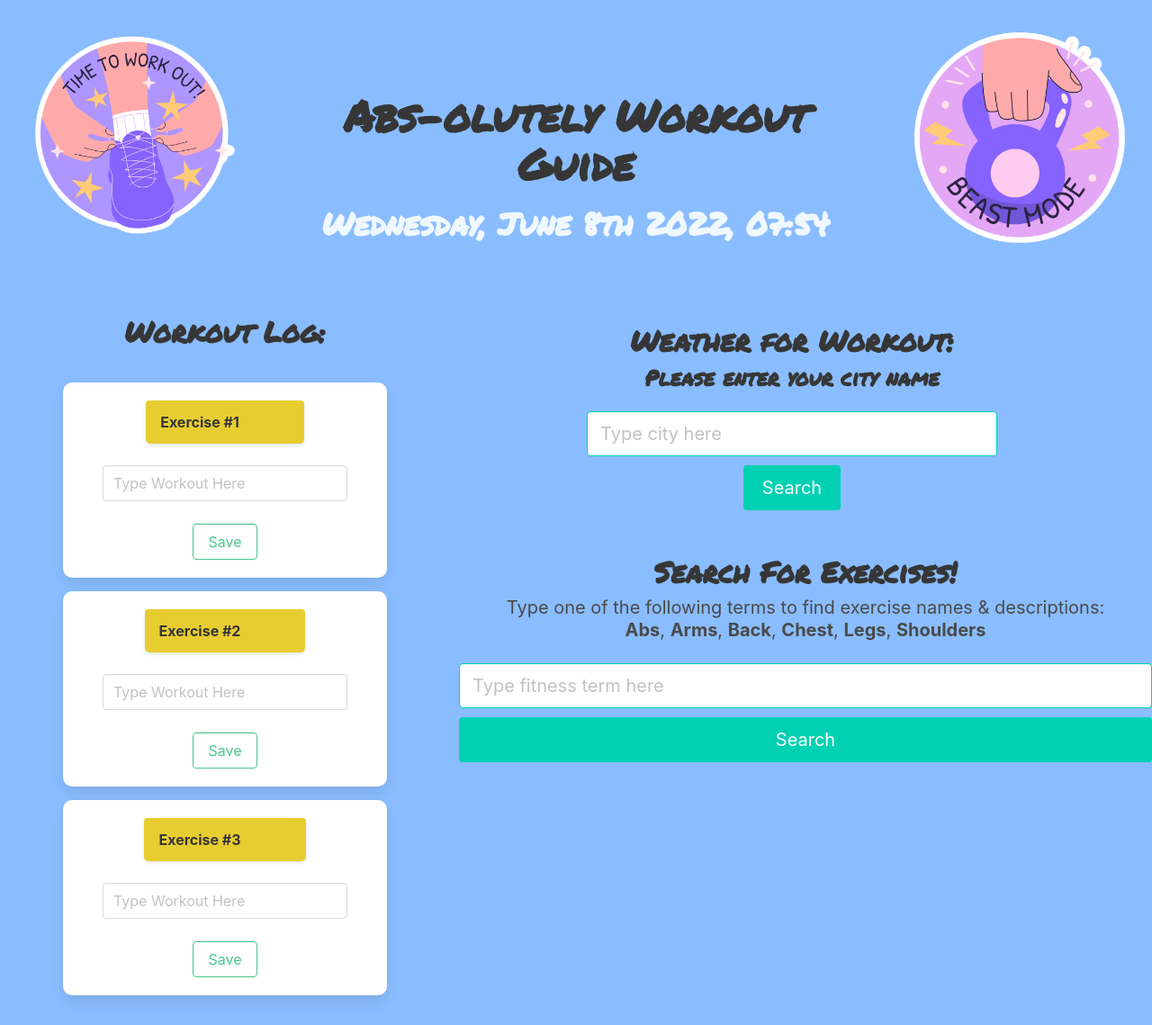
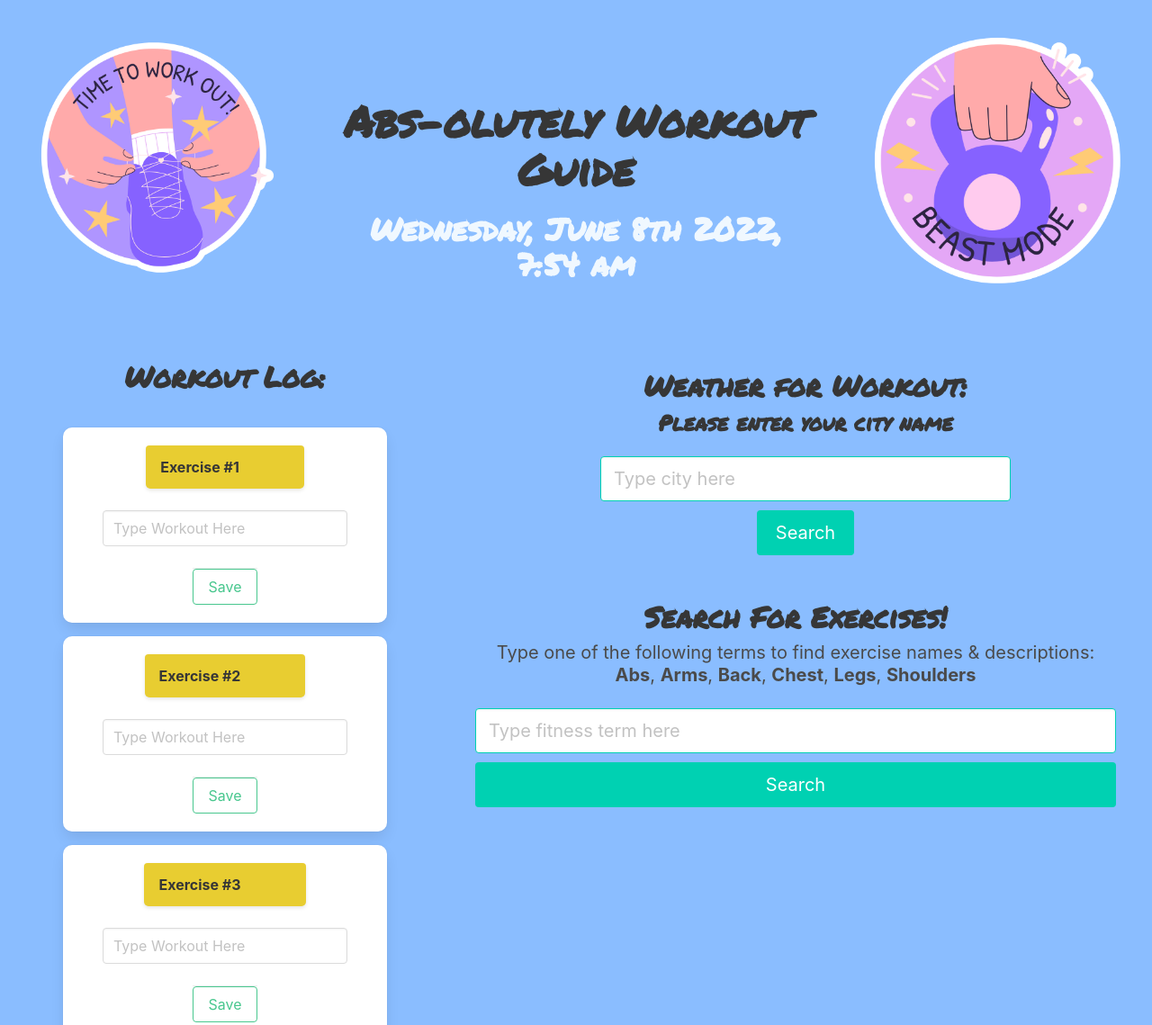
Before and after one commit to DosTorrez/ABS-olutelyWorkoutGuide, a plain HTML site: page index.html in a window 1280 px wide. Shown: the top 1139 px of the page at 90% size. Drawn offline with nearby package versions, Linux system fonts and the light colour scheme.

Commit message:
final version

```diff
--- a/Assets/script.js
+++ b/Assets/script.js
@@ -9,7 +9,7 @@ var exerciseBtn = document.querySelector("#exercise-button");
 //functionality for moment & time/date display
 var update = function () {
   date = moment(new Date());
-  dateTime.html(date.format("dddd, MMMM Do YYYY, hh:mm"));
+  dateTime.html(date.format("dddd, MMMM Do YYYY, h:mm a"));
 };
 
 $(document).ready(function () {
--- a/Assets/style.css
+++ b/Assets/style.css
@@ -68,8 +68,8 @@ span {
 
 #header-img-1,
 #header-img-2 {
-  max-width: 300px;
-  max-height: 300px;
+  max-width: 350px;
+  max-height: 350px;
 }
 
 #app-title {
@@ -94,6 +94,7 @@ span {
   position: relative;
   float: left;
   margin-left: 70px;
+  margin-right: 30px;
   padding-right: 50px;
 }
 
@@ -144,8 +145,9 @@ span {
   justify-content: space-evenly;
   align-content: center;
   max-width: 70%;
-  margin-left: 200px;
-  padding-left: 30px;
+  margin-left: 140px;
+  margin-right: 40px;
+  padding-left: 18px;
 }
 
 .box {
@@ -204,6 +206,7 @@ span {
   justify-content: center;
   max-width: 70%;
   padding: 30px;
+  margin-left: 355px;
 }
 
 .city-name-title {
```
